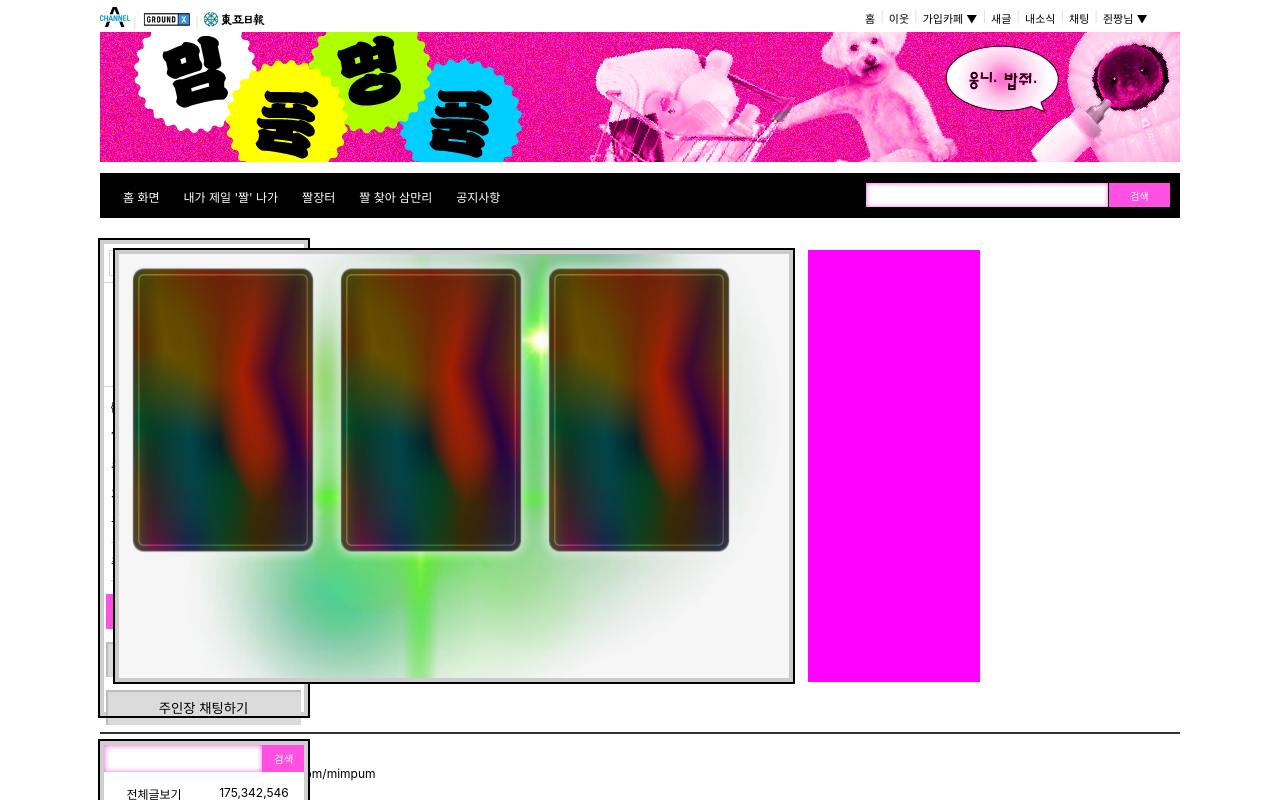
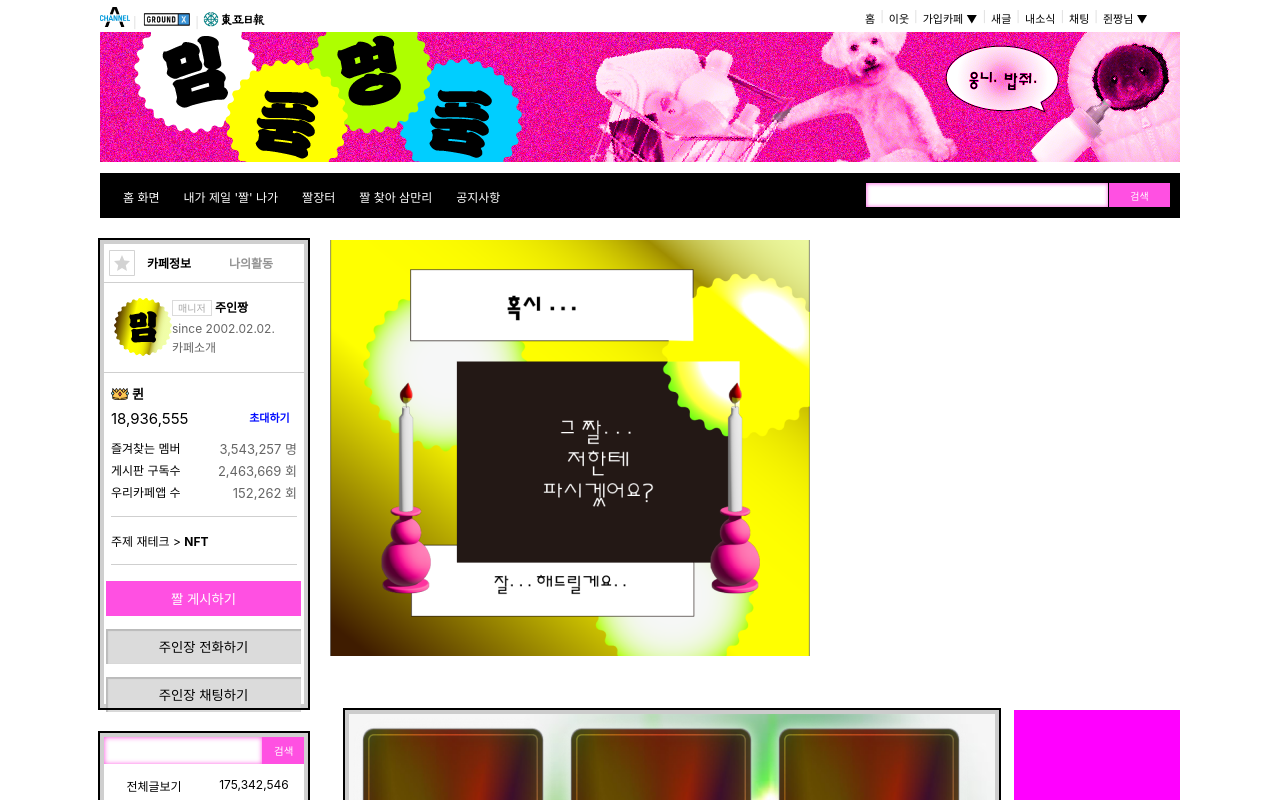
Before and after one commit to HugoParkk/meme-discussion, a React (Create React App) app: page /main in a window 1280 px wide. Shown: the top 800 px of the page. Built offline with nearby package versions, Linux system fonts and the light colour scheme.

Commit message:
[0613] Sidebar.js changed commit

```diff
--- a/src/components/Sidebar.js
+++ b/src/components/Sidebar.js
@@ -28,11 +28,13 @@ function Sidebar() {
         <div id="Userinfo">
           <div id="Userprofile">
             <img src={profile} alt="프로필이미지"></img>
+            <div id="UserText">
               <div id="Nick"><span id="gradeBox">매니저</span>&nbsp;<b>주인짱</b></div>
               <ul id="profile-info">
                 <li>since 2002.02.02.</li>
                 <li>카페소개</li>
               </ul>
+            </div>
           </div>
 
           <div id="CafeInfo">
@@ -43,12 +45,12 @@ function Sidebar() {
                   <li><b>&nbsp;퀸</b></li>
                 </ul>
               </li>
-              <li><ul id='Invite'><li>18,936,555</li><li id='text'>초대하기</li> </ul></li>
+              <li><ul id='Invite'><li>18,936,555</li><sapn id="text">초대하기</sapn></ul></li>
               <li>
                 <ul id="CafeInformation">
-                  <li>즐겨찾는 멤버<span>3,543,257 명</span></li>
-                  <li>게시판 구독수<span>2,463,669 회</span></li>
-                  <li>우리카페앱 수<span>152,262 회</span></li>
+                  <li><a>즐겨찾는 멤버<span>3,543,257 명</span></a></li>
+                  <li><a>게시판 구독수<span>2,463,669 회</span></a></li>
+                  <li><a>우리카페앱 수<span>152,262 회</span></a></li>
                 </ul>
               </li>
             </ul>
@@ -140,7 +142,7 @@ const UpSideMenuBar = styled.div`
   /* left: 307px; */
   width: 200px;
   /* height: 965px; */
-  height: 468px;
+  height: 460px;
     border: 4px solid #cfcfcf;
     background: #fff;
     outline: 2px solid #000;
@@ -191,18 +193,19 @@ const UpSideMenuBar = styled.div`
   #Userprofile{
 
     font-size: 12px;
-    margin: 15px 30px;
+    margin: 15px 0 0 30px;
     img{
       float: left;
       margin-left: -20px;
       padding: 0;
     }
-
+    #UserText{
       #gradeBox{
       font-size: 10px;
       border: 1px solid #DBDBDB;
       padding: 1px 5px;
       color: darkgray;
+      }
     }
 
     #Nick{
@@ -226,21 +229,20 @@ const UpSideMenuBar = styled.div`
   #CafeInfo {
     border-bottom: 1px solid #cfcfcf;
     height: 0px;
-    text-align:left;
+    padding: 0 7px;
 
-    padding: 0 7px;
-    font-size: 13px;
     #Topic{
       border-bottom: 1px solid #cfcfcf;
       border-top: 1px solid #cfcfcf;
-      padding: 10px 0 10px 0;
+      padding: 15px 0;
       font-size:12px
     }
 
     #Queen {
       display: flex;
       align-items: center;
-      padding: 10px 0;
+      padding: 10px 0 5px 0;
+      font-size: 13px;
       img {
         margin-top: 5px;
       }
@@ -250,8 +252,8 @@ const UpSideMenuBar = styled.div`
       display: flex;
       justify-content:space-between;
       height: 30px;
-      font-size:14px;
-
+      font-size:15px;
+      text-align: center;
       #text{
         width: 55px;
         font-size:11px;
@@ -260,12 +262,14 @@ const UpSideMenuBar = styled.div`
         }
     }
     #CafeInformation {
+      font-size: 12px;
       span {
         float: right;
         color: #666666;
+        font-size: 13px;
       }
       li {
-        margin-bottom: 7px;
+        margin-bottom: 5px;
       }
     }
     #Btns{
--- a/src/pages/Main.js
+++ b/src/pages/Main.js
@@ -11,15 +11,19 @@ import Footer from '../components/Footer';
 import twinkle from '../images/main_page/twinkle_bg.png';
 import Card from '../images/main_page/Card.png';
 
+import JJalSell from '../images/main_page/JJal_sellMain.png'
+
 function Main() {
   return (
     <div>
-
-
-
       <Warp>
         <Header />
         <div id="main-sidebar"><Sidebar /></div>
+        <div id="main-contents">
+          <MainTop>
+            <div id="plsSell"><img src={JJalSell} alt="그짤파실래"></img></div>
+            <div id="Notice-Update"></div>
+          </MainTop>
           <MainMiddle>
             <div id="best_JJal">
               <div className="card_set">
@@ -43,7 +47,7 @@ function Main() {
             </div>
           </MainMiddle>
           {/* <div id="main-popup"><Popup /></div> */}
-
+        </div>
         <Footer />
       </Warp>
     </div>
@@ -83,13 +87,16 @@ const MainMiddle = styled.div`
   }
   }
 
-
   #Rank{
     width: 172px;
     height: 432px;
     background: magenta;
   }
 `
+
+const MainTop = styled.div`
+`
+
 const Warp = styled.div`
 position: relative;
 width: 1080px;
@@ -100,7 +107,14 @@ margin: 0 auto;
 }
 #main-sidebar{
   position: absolute;
+  display: block;
   left: 0;
+}
+#main-contents{
+  position: relative;
+  width: 850px;
+  top: 40px;
+  left: 230px;
 }
 `
 
```
Lines whose indentation alone changed are shown as unchanged.
